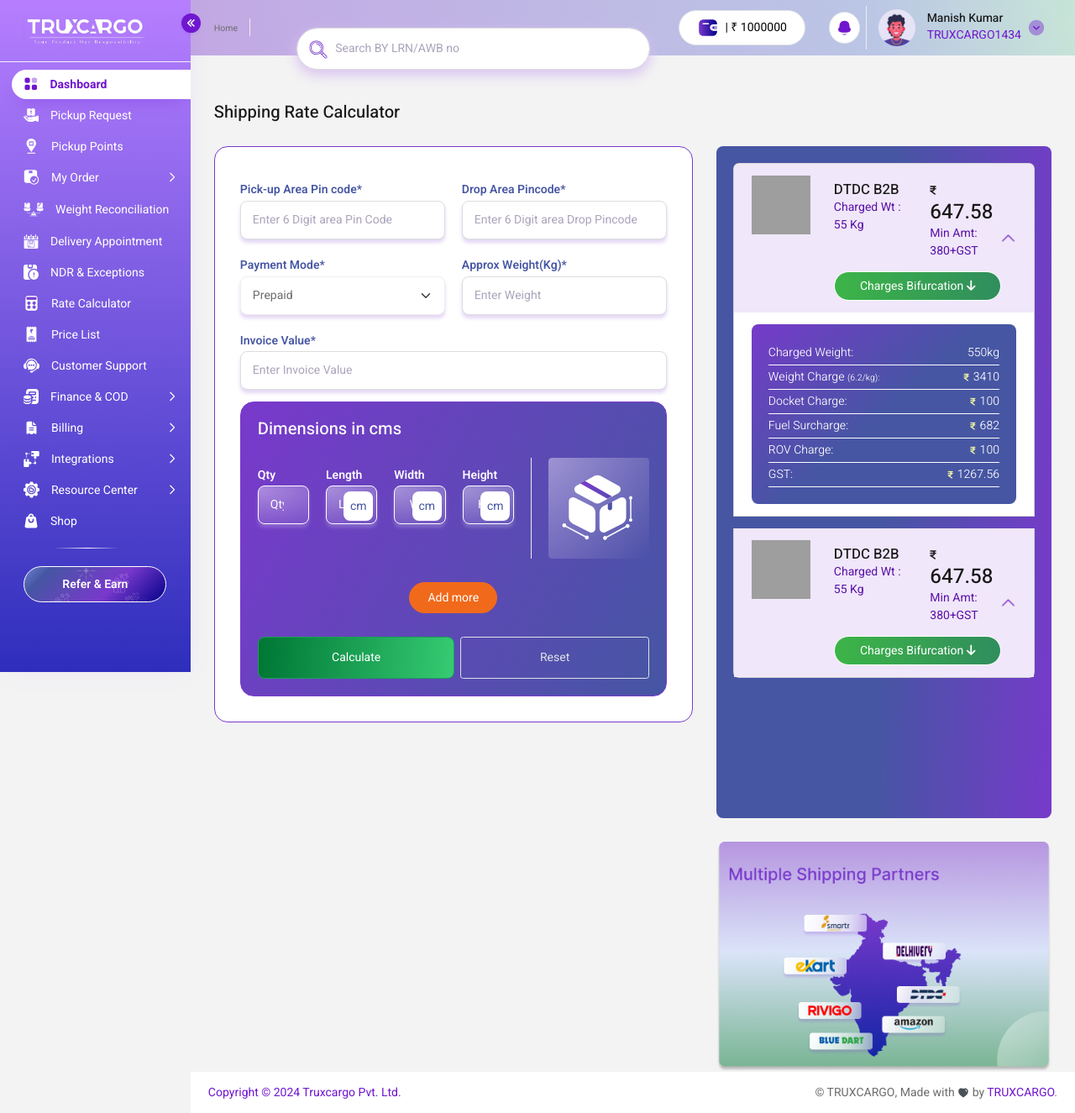
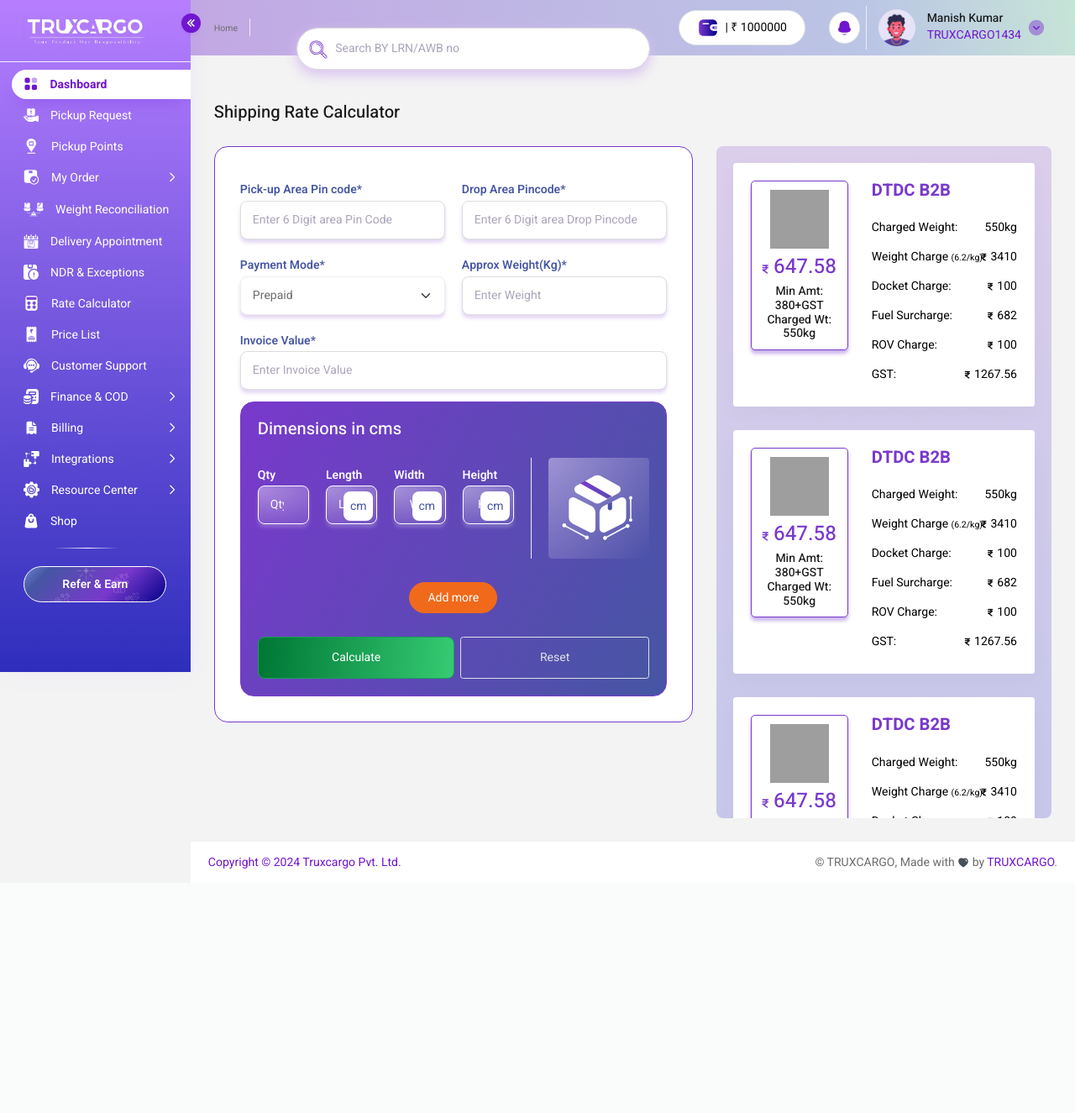
Before and after one commit to jaiswaldeveloper/truxclientpanel, a PHP site: page /dashboard/rate-calculator.php in a window 1280 px wide. Shown: the whole page at 84% size. After the commit the page ends 1034 px from the top, so only its background shows below. Run offline with PHP 8.4, Linux system fonts and the light colour scheme; grey boxes are pictures that could not be loaded.

Commit message:
rateCalculator design change

```diff
--- a/assets/css/customizer.minf700.css
+++ b/assets/css/customizer.minf700.css
@@ -3079,22 +3079,34 @@ i.fa-solid.fa-circle-check {
 .mobile_version.plan_comparision {
     display: none;
 }
-31
+.shipping-rates{
+    background: linear-gradient(180deg, rgba(121, 57, 204, 0.2) 0%, rgba(18, 24, 197, 0.2) 100%);
+    border-radius: 8px;
+    padding: 20px;
+    height: 800px;
+    overflow-y: scroll;
+    width: 100%;
+}
+
 .wraper-shiping {
-    box-shadow: rgba(0, 0, 0, 0.12) 0px 1px 3px, rgba(0, 0, 0, 0.24) 0px 1px 2px;
+    box-shadow: 0px 4px 4px 0px #7939CC66;
     background: #fff;
     padding: 10px;
-    border-radius: 10px;
+    border-radius: 5px;
+    /* width: 35%; */
+    text-align: center;
+    border: 1px solid #7939cc;
+
 }
 
 .body_rate_cal {
-    border-radius: 8px;
+    /* border-radius: 8px;
     padding: 20px;
-    background: linear-gradient(319deg, #4656a3 49.9%, #7939cc 102.93%);
+    background: linear-gradient(319deg, #4656a3 49.9%, #7939cc 102.93%); */
 }
 
 .body_rate_cal ul {
-    color: #fff;
+    color: #000000;
     list-style: none;
     padding: initial;
     margin: 0;
@@ -3102,9 +3114,7 @@ i.fa-solid.fa-circle-check {
 
 .body_rate_cal ul li {
     position: relative;
-    line-height: 2;
-    font-weight: 300;
-    border-bottom: 1px solid #fff;
+    line-height: 2.5;
 
 
 }
@@ -3115,14 +3125,14 @@ i.fa-solid.fa-circle-check {
 }
 
 .body_rate_cal ul {
-    color: #fff;
+    color: #000000;
     list-style: none;
 }
 
 .shipping-rates li i {
     font-size: 10px;
     margin-right: 5px;
-    color: #f2f69f;
+    color: #000;
 }
 
 .pincode_check i {
--- a/dashboard/rate-calculator.php
+++ b/dashboard/rate-calculator.php
@@ -12,22 +12,25 @@
     background: #fff;
 }
 
-#displayValues{
+#displayValues {
     position: relative;
 }
-#displayValues .d-length{
+
+#displayValues .d-length {
     position: absolute;
     right: 14%;
     font-size: 16px;
     top: -24px;
 }
-#displayValues .d-width{
+
+#displayValues .d-width {
     position: absolute;
     right: 3%;
     font-size: 16px;
     top: -27px;
 }
-#displayValues .d-height{
+
+#displayValues .d-height {
     position: absolute;
     right: 0%;
     font-size: 16px;
@@ -335,50 +338,30 @@ position: relative;
                 <!-- <div class="col-md-1"></div> -->
                 <div class="col-lg-5">
                     <div class="shipping-rates mb-5"
-                        style="background: linear-gradient(92deg, #4656a3 49.9%, #7939cc 102.93%); border-radius: 8px; padding: 20px; height: 800px; ">
-                        <div class="accordion" id="accordionPanelsStayOpenExample">
-                            <div class="accordion-item">
-                                <div class="accordion-header" id="panelsStayOpen-headingOne">
-                                    <button class="accordion-button" type="button" data-bs-toggle="collapse"
-                                        data-bs-target="#panelsStayOpen-collapseOne" aria-expanded="true"
-                                        aria-controls="panelsStayOpen-collapseOne">
-                                        <div class="d-flex justify-content-between gap-5">
+                        >
+                        <div class="card" style="border: none">
+                            <div class="card-body">
+                                <div class="row">
+                                    <div class="col-md-5">
                                         <div class="wraper-shiping">
                                             <img src="https://b2b.truxcargo.com/assets/images/DTDC%20B2B.png" alt=""
                                                 srcset="" style="width: 70px; height:70px" ;>
-                                            </div>
-                                            <div>
-                                                <div class="d-flex justify-content-between gap-5">
-                                                    <div>
-                                                        <h5 class="mt-2">DTDC B2B </h5>
-                                                        <p>Charged Wt : 55 Kg</p>
-
-
-                                                    </div>
-                                                    <div>
-                                                        <h3> <small style="font-size: 12px"><i
-                                                                    class="fa-solid fa-indian-rupee-sign"></i></small>
+                                            <h3 class="my-2" style="color: #7939cc"> <small
+                                                    style="font-size: 12px ;color: #7939cc""><i
+                                                        class=" fa-solid fa-indian-rupee-sign"></i></small>
                                                 647.58
                                             </h3>
-                                                        <p>Min Amt: 380+GST</p>
-                                                    </div>
-
-                                                </div>
-
-                                                <a class="btn btn-success btn-green-gradient rounded-pill w-100"
-                                                    style="padding: 6px 30px">Charges Bifurcation <i
-                                                        class="fa-solid fa-arrow-down fa-bounce"></i> </a>
+                                            <h6>Min Amt: 380+GST</h6>
+                                            <h6>Charged Wt:<span> 550kg</span></h6>
 
                                         </div>
                                     </div>
+                                    <div class="col-md-7">
+                                        <div class=" body_rate_cal">
+                                            <h4 class="mb-3 fw-bold" style="color: #7939cc">DTDC B2B </h4>
 
-                                    </button>
-                                </div>
-                                <div id="panelsStayOpen-collapseOne" class="accordion-collapse collapse show"
-                                    aria-labelledby="panelsStayOpen-headingOne">
-                                    <div class="accordion-body">
-                                        <div class="card-body body_rate_cal">
                                             <ul class="">
+
                                                 <li>Charged Weight:<span> 550kg</span></li>
                                                 <li>Weight Charge <small>(6.2/kg):</small><span>
                                                         <i class="fa-solid fa-indian-rupee-sign"></i>3410</span></li>
@@ -396,50 +379,34 @@ position: relative;
                                         </div>
                                     </div>
                                 </div>
+
+
+
                             </div>
-
-                            <div class="accordion-item">
-                                <div class="accordion-header" id="panelsStayOpen-headingTwo">
-                                    <button class="accordion-button" type="button" data-bs-toggle="collapse"
-                                        data-bs-target="#panelsStayOpen-collapseTwo" aria-expanded="false"
-                                        aria-controls="panelsStayOpen-collapseTwo">
-                                        <div class="d-flex justify-content-between gap-5">
+                        </div>
+                        <div class="card" style="border: none">
+                            <div class="card-body">
+                                <div class="row">
+                                    <div class="col-md-5">
                                         <div class="wraper-shiping">
                                             <img src="https://b2b.truxcargo.com/assets/images/DTDC%20B2B.png" alt=""
                                                 srcset="" style="width: 70px; height:70px" ;>
-                                            </div>
-                                            <div>
-                                                <div class="d-flex justify-content-between gap-5">
-                                                    <div>
-                                                        <h5 class="mt-2">DTDC B2B </h5>
-                                                        <p>Charged Wt : 55 Kg</p>
-
-
-                                                    </div>
-                                                    <div>
-                                                        <h3> <small style="font-size: 12px"><i
-                                                                    class="fa-solid fa-indian-rupee-sign"></i></small>
+                                            <h3 class="my-2" style="color: #7939cc"> <small
+                                                    style="font-size: 12px ;color: #7939cc""><i
+                                                        class=" fa-solid fa-indian-rupee-sign"></i></small>
                                                 647.58
                                             </h3>
-                                                        <p>Min Amt: 380+GST</p>
-                                                    </div>
-
-                                                </div>
-
-                                                <a class="btn btn-success btn-green-gradient rounded-pill w-100"
-                                                    style="padding: 6px 30px">Charges Bifurcation <i
-                                                        class="fa-solid fa-arrow-down fa-bounce"></i> </a>
+                                            <h6>Min Amt: 380+GST</h6>
+                                            <h6>Charged Wt:<span> 550kg</span></h6>
 
                                         </div>
                                     </div>
+                                    <div class="col-md-7">
+                                        <div class=" body_rate_cal">
+                                            <h4 class="mb-3 fw-bold" style="color: #7939cc">DTDC B2B </h4>
 
-                                    </button>
-                                </div>
-                                <div id="panelsStayOpen-collapseTwo" class="accordion-collapse collapse"
-                                    aria-labelledby="panelsStayOpen-headingTwo">
-                                    <div class="accordion-body">
-                                        <div class="card-body body_rate_cal">
                                             <ul class="">
+
                                                 <li>Charged Weight:<span> 550kg</span></li>
                                                 <li>Weight Charge <small>(6.2/kg):</small><span>
                                                         <i class="fa-solid fa-indian-rupee-sign"></i>3410</span></li>
@@ -457,18 +424,67 @@ position: relative;
                                         </div>
                                     </div>
                                 </div>
+
+
+
                             </div>
+                        </div>
+
+                        <div class="card" style="border: none">
+                            <div class="card-body">
+                                <div class="row">
+                                    <div class="col-md-5">
+                                        <div class="wraper-shiping">
+                                            <img src="https://b2b.truxcargo.com/assets/images/DTDC%20B2B.png" alt=""
+                                                srcset="" style="width: 70px; height:70px" ;>
+                                            <h3 class="my-2" style="color: #7939cc"> <small
+                                                    style="font-size: 12px ;color: #7939cc""><i
+                                                        class=" fa-solid fa-indian-rupee-sign"></i></small>
+                                                647.58
+                                            </h3>
+                                            <h6>Min Amt: 380+GST</h6>
+                                            <h6>Charged Wt:<span> 550kg</span></h6>
+
+                                        </div>
+                                    </div>
+                                    <div class="col-md-7">
+                                        <div class=" body_rate_cal">
+                                            <h4 class="mb-3 fw-bold" style="color: #7939cc">DTDC B2B </h4>
+
+                                            <ul class="">
+
+                                                <li>Charged Weight:<span> 550kg</span></li>
+                                                <li>Weight Charge <small>(6.2/kg):</small><span>
+                                                        <i class="fa-solid fa-indian-rupee-sign"></i>3410</span></li>
+                                                <li>Docket Charge: <span><i
+                                                            class="fa-solid fa-indian-rupee-sign"></i>100</span></li>
+                                                <li>Fuel Surcharge:<span><i
+                                                            class="fa-solid fa-indian-rupee-sign"></i>682</span></li>
+                                                <li>ROV Charge:<span><i
+                                                            class="fa-solid fa-indian-rupee-sign"></i>100</span>
+                                                </li>
+                                                <li>GST:<span><i
+                                                            class="fa-solid fa-indian-rupee-sign"></i>1267.56</span>
+                                                </li>
+                                            </ul>
+                                        </div>
+                                    </div>
+                                </div>
+
+
+
+                            </div>
+                        </div>
+
+
 
 
                     </div>
 
-
-                    </div>
-
-                    <div>
+                    <!-- <div>
                         <img src="../assets/images/calculator/slide1-map.png" class="d-block w-100" alt="...">
 
-                    </div>
+                    </div> -->
 
                 </div>
             </div>
```
Lines whose indentation alone changed are shown as unchanged.
